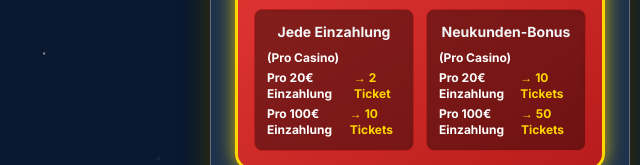
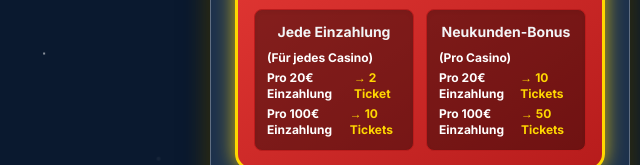
Before and after one commit to Idiotenbonus/idiotenbonus-Giveaway, a plain HTML site: page giveaway.html in a window 1280 px wide. Shown: the part 635-800 px from the top of the page, 220-860 px from the left. Drawn offline with nearby package versions, Linux system fonts and the light colour scheme.

Commit message:
Update giveaway.html

```diff
--- a/giveaway.html
+++ b/giveaway.html
@@ -146,7 +146,7 @@
                     <div class="flex-1 p-3 bg-red-900 bg-opacity-80 rounded-lg shadow-inner border border-red-700">
                         <p class="text-center text-gray-100 mb-2 font-bold">Jede Einzahlung</p>
                         <ul class="space-y-1 text-xs">
-                            <li class="flex justify-between"><span>(Pro Casino)</span>
+                            <li class="flex justify-between"><span>(Für jedes Casino)</span>
                             <li class="flex justify-between"><span>Pro 20€ Einzahlung</span> <span class="text-bright-gold">→ 2 Ticket</span></li>
                             <li class="flex justify-between"><span>Pro 100€ Einzahlung</span> <span class="text-bright-gold">→ 10 Tickets</span></li>
                         </ul>
```
